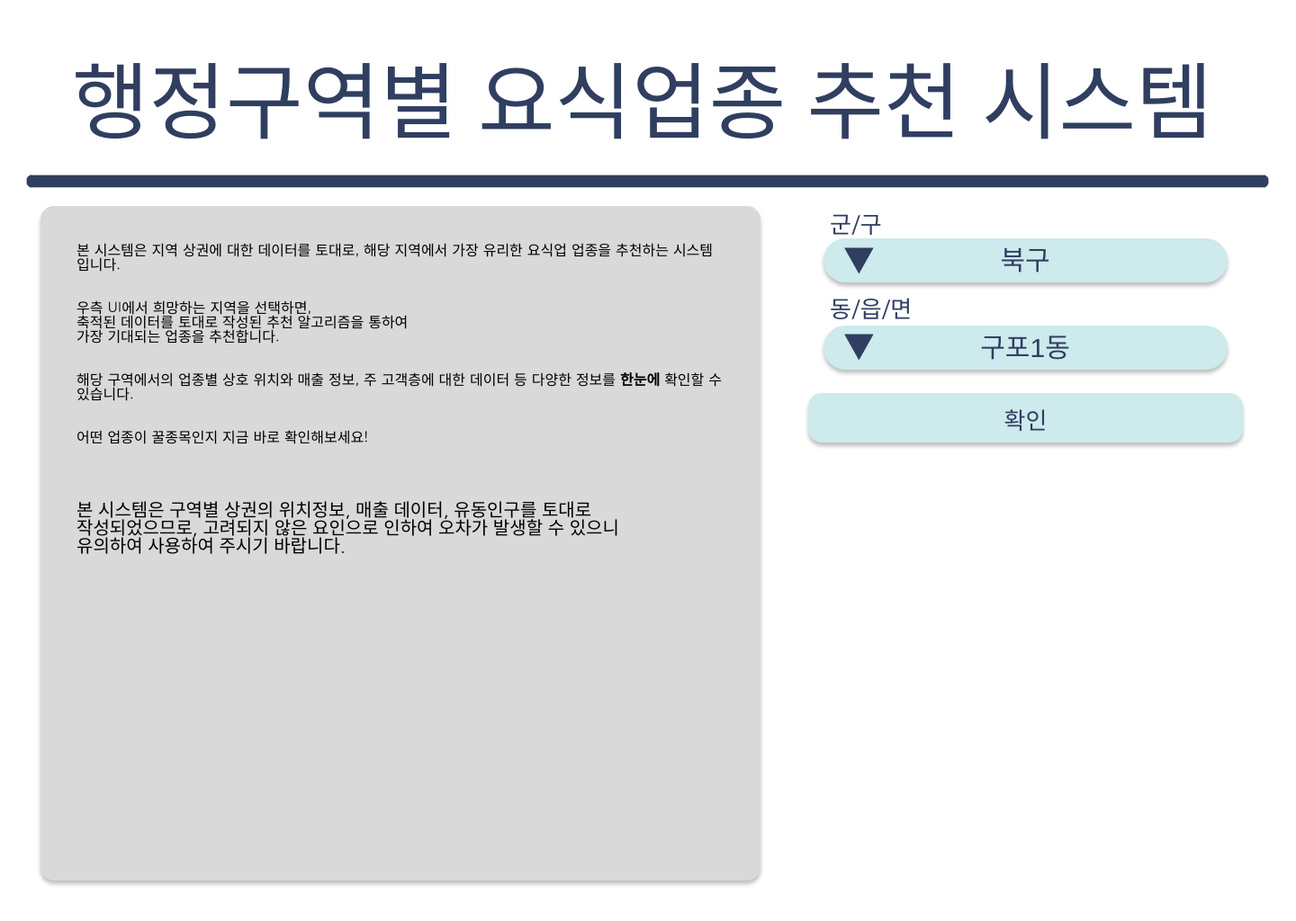
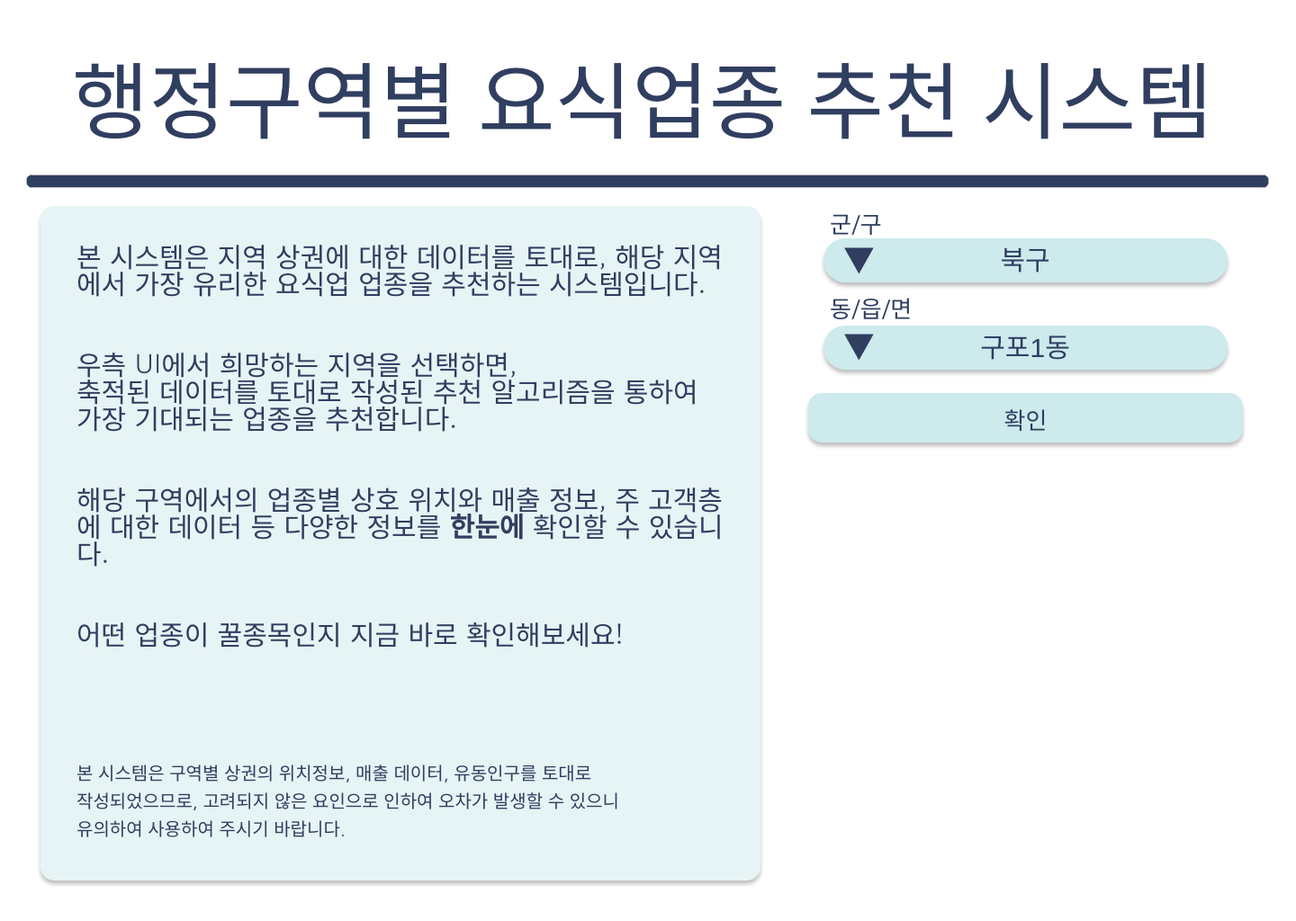
Before and after one commit to rhenus9911/software_project, a Flask app: page / in a window 1440 px wide. Shown: the whole page at 90% size. Run offline with Flask 3, Linux system fonts and the light colour scheme; parts of the project's set-up code (start-up, migrations or seed data) failed here and were passed over; some libraries are stand-ins or nearby versions; some web fonts are replaced.

Commit message:
Update style_intro.css

```diff
--- a/static/css/style_intro.css
+++ b/static/css/style_intro.css
@@ -161,7 +161,9 @@
   height: 750px;
   top: 229px;
   left: 45px;
-  background-color: #d9d9d9;
+  background-color: #e7f4f5;
+  color: #303e60;
+  font-size:30px;
   border-radius: 15px;
   box-shadow: 0px 4px 4px #00000040;
 }
```
